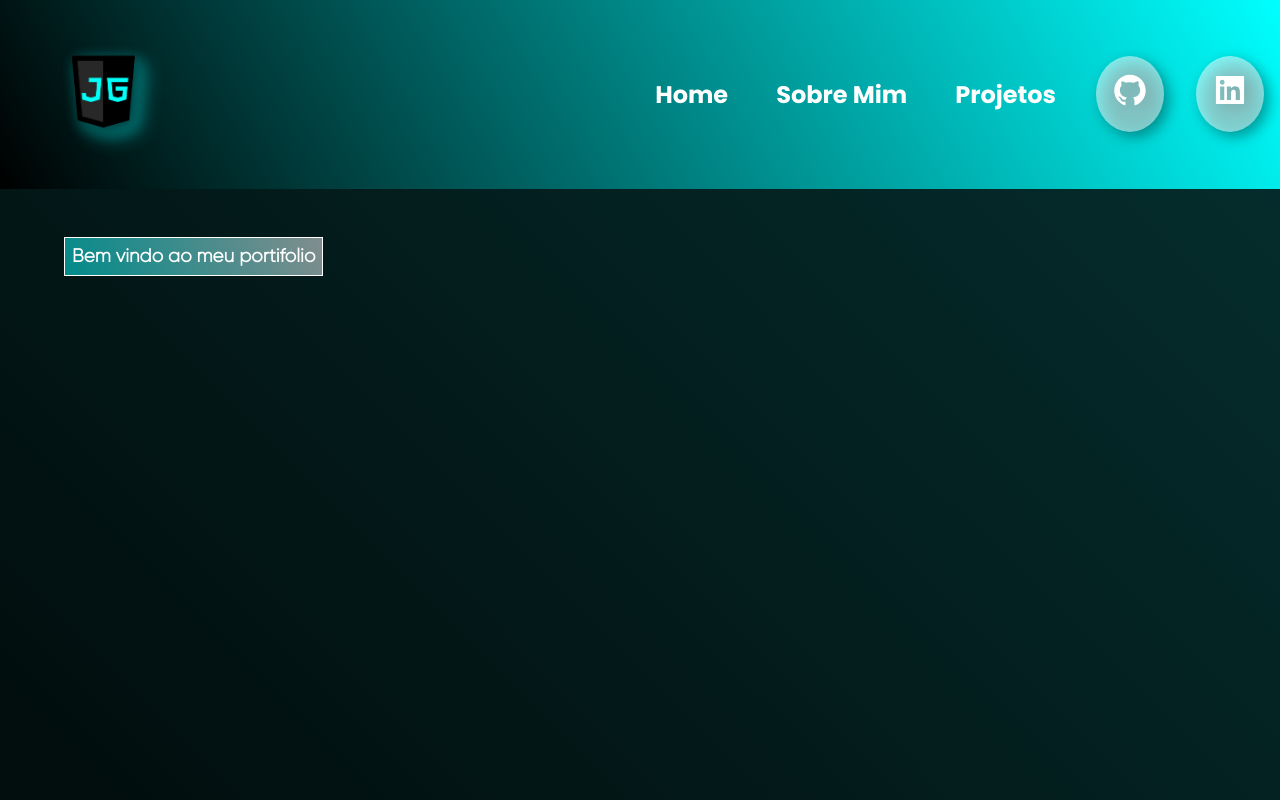
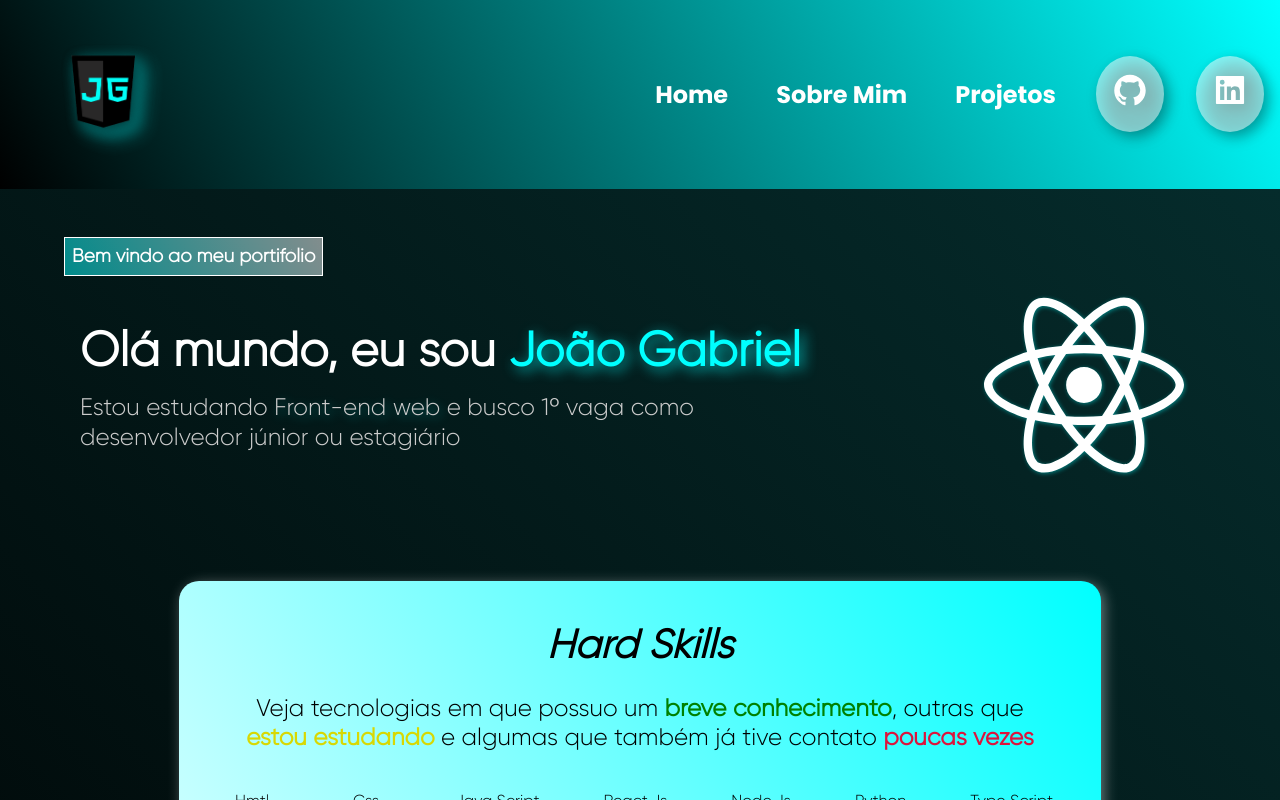
Before and after one commit to oAoj1/Portfolio, a React (Vite) app: page / in a window 1280 px wide. Shown: the top 800 px of the page. Built offline with nearby package versions, Linux system fonts and the light colour scheme.

Commit message:
muitas mudanças

```diff
--- a/src/Components/Section/Section.css
+++ b/src/Components/Section/Section.css
@@ -1,7 +1,3 @@
-.joaoContent,.skillContent,.projectsContent{
-    visibility: hidden;
-}
-
 .linha{
     width: 100%;
     margin:2em auto;
@@ -23,8 +19,26 @@
     padding: 7px;
 }
 
+.superContent{
+    width: 100%;
+    display: flex;
+    align-items: center;
+}
+
 .joaoContent{
+    width: 100%;
     margin: 3em 1em;
+}
+
+.reactLogoContent{
+    margin-right: 2em;
+}
+
+.reactLogoContent svg{
+    color: #fff;
+    width: 200px;
+    height: 200px;
+    animation: glowing 3.5s ease-in-out infinite;
 }
 
 .joaoContent h1{
@@ -36,7 +50,7 @@
 .joaoContent h1 span{
     color: #00ffff;
     filter: drop-shadow(5px 5px 7px rgba(0,255,255,0.5));
-    animation: glowing 3.5s ease-in-out infinite;
+    animation: glowing 3.5s ease-in-out infinite,spining 3s ease-in-out infinite;
 }
 
 .joaoContent p{
@@ -51,17 +65,17 @@
     0%{
         filter: drop-shadow(3px 3px 5px rgba(0,255,255,0.1));
     }
-    25%{
-        filter: drop-shadow(3px 3px 5px rgba(0,255,255,0.5));
-    }
     50%{
         filter: drop-shadow(3px 3px 5px rgba(0,255,255,1));
     }
-    75%{
-        filter: drop-shadow(3px 3px 5px rgba(0,255,255,0.5));
+}
+
+@keyframes spining{
+    from{
+        transform: rotate(180deg);
     }
-    100%{
-        filter: drop-shadow(3px 3px 5px rgba(0,255,255,0.1));
+    to{
+        transform: rotate(360deg);
     }
 }
 
--- a/src/Components/Section/index.jsx
+++ b/src/Components/Section/index.jsx
@@ -1,9 +1,7 @@
 import './Section.css'
 import '../Projetos/Projetos.css'
 
-import ScrollReveal from 'scrollreveal';
-import sr from 'scrollreveal'
-import { useState,useRef } from 'react'
+import { useState } from 'react'
 import { projetosContent } from '../../Data'
 import { FaReact } from 'react-icons/fa'
 import { FaPython } from 'react-icons/fa'
@@ -26,34 +24,29 @@ export default function Section(){
     const [filtro,setFiltro] = useState('')
     const removerAcentos = filtro.normalize('NFD').replace(/[\u0300-\u036f]/g, "")
     const pesquisaFiltrada = removerAcentos.trim().replaceAll(' ','').toLowerCase()
-    const jC = useRef()
-    const sC = useRef()
-    const pC = useRef()
-    const joaoContent = jC.current
-    const skillContent = sC.current
-    const projectsContent = pC.current
 
     const filtragem = projetosContent.filter(
         (proj) =>
         proj.name.includes(pesquisaFiltrada)
     )
 
-    window.sr = ScrollReveal({reset:true})
-    ScrollReveal().reveal('.joaoContent',{duration:1000})
-    ScrollReveal().reveal('.skillContent',{duration:1000})
-    ScrollReveal().reveal('.projectsContent',{duration:1000})
-
     return(
         <section>
             <div className="infoContent">
 
                 <h3>Bem vindo ao meu portifólio</h3>
-                <div className="joaoContent" ref={joaoContent}>
-                    <h1>Olá mundo, eu sou <span>João Gabriel</span> </h1>
-                    <p>Estou estudando <span>Front-end web</span> e busco 1º vaga como desenvolvedor júnior ou estagiário</p>
+
+                <div className="superContent">
+                    <div className="joaoContent">
+                        <h1>Olá mundo, eu sou <span>João Gabriel</span> </h1>
+                        <p>Estou estudando <span>Front-end web</span> e busco 1º vaga como desenvolvedor júnior ou estagiário</p>
+                    </div>
+                    <div className="reactLogoContent">
+                        <FaReact></FaReact>
+                    </div>
                 </div>
 
-                <div className="skillContent" ref={skillContent}>
+                <div className="skillContent">
 
                     <div className="hardSkillsContent">
                         <h2> <i>Hard Skills</i> </h2>
@@ -98,7 +91,7 @@ export default function Section(){
 
             </div>
 
-            <div className="projectsContent" ref={projectsContent}>
+            <div className="projectsContent">
                 <div className="myProjectsContent">
                     <h2>Meus projetos</h2>
                     <p>Ao longo dos meus estudos fui colocando em prática o que aprendi, veja algum dos projetos em que criei</p>
```
